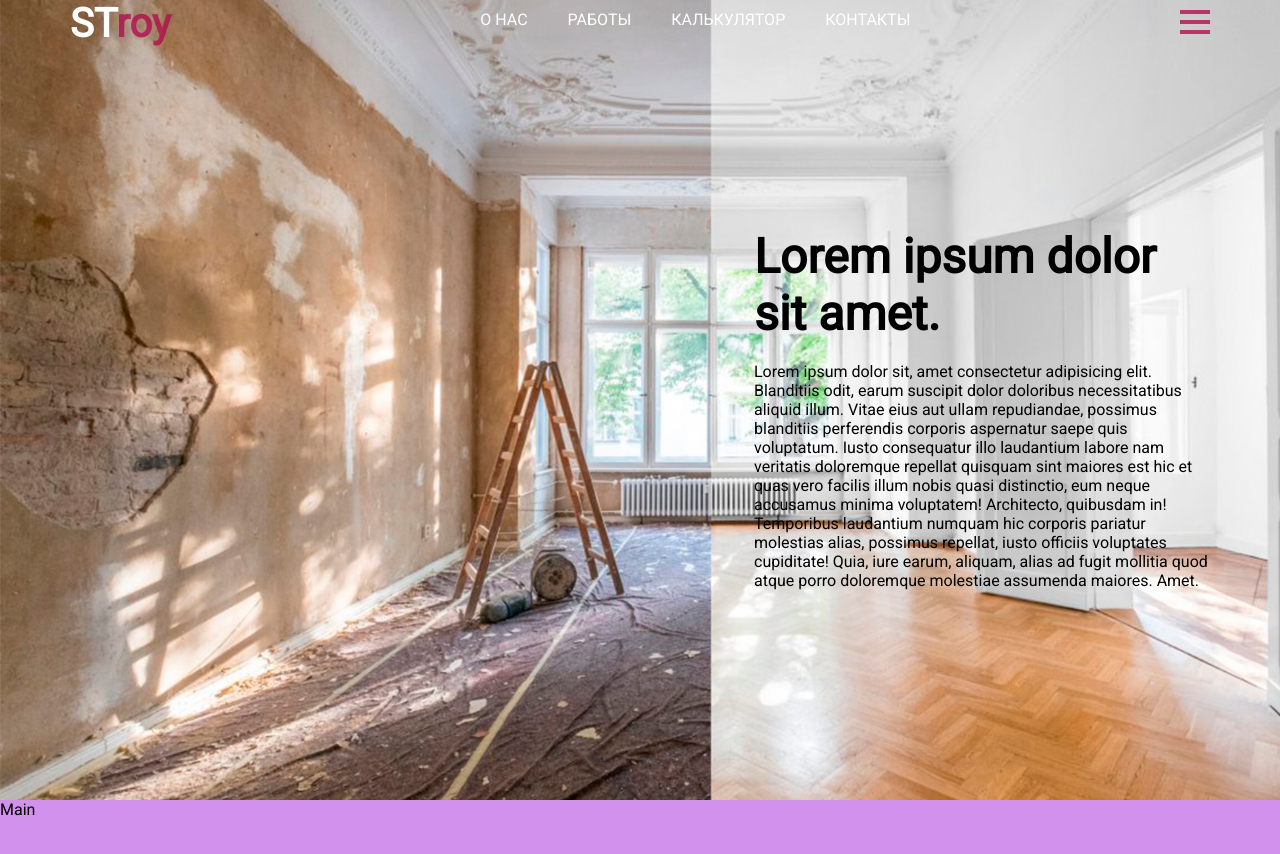
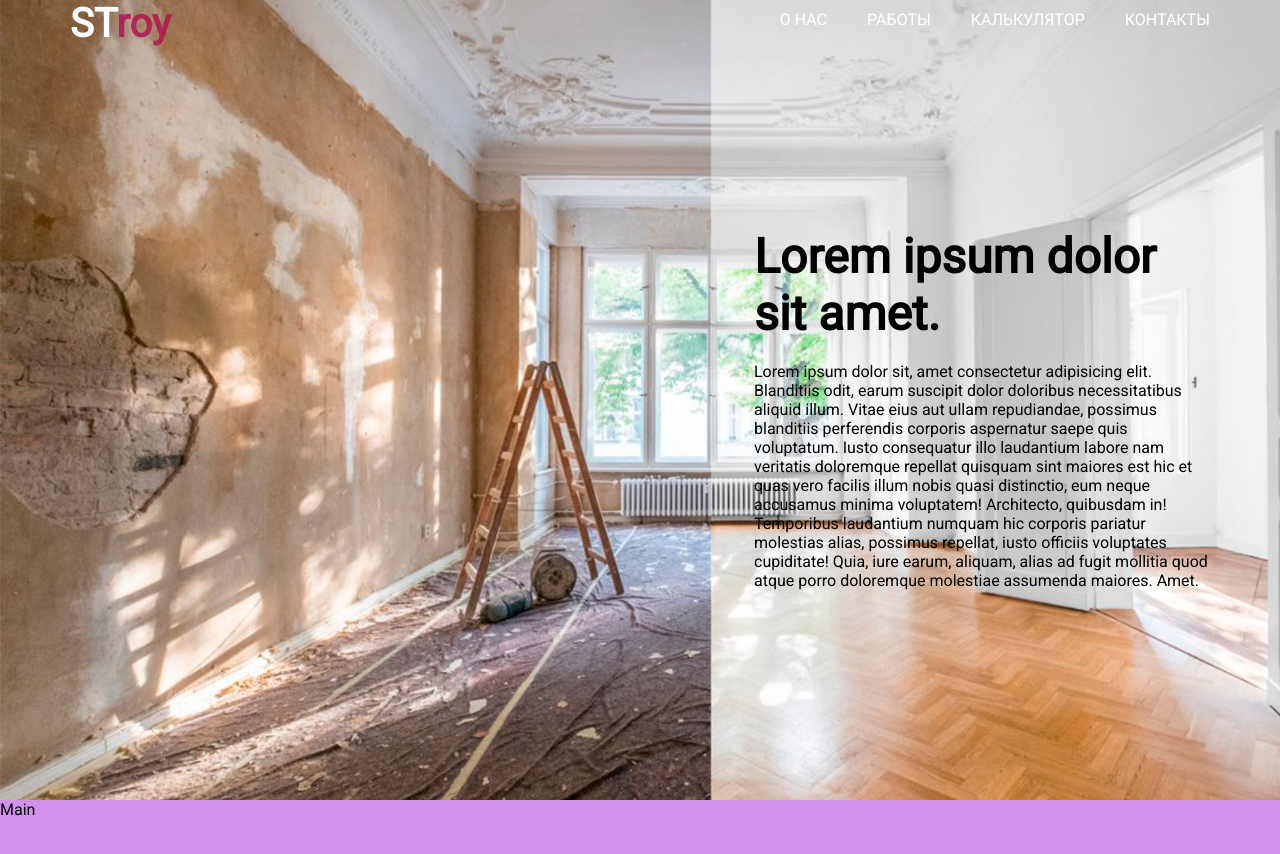
Before and after one commit to dworker863/stroy-site, a Next.js app: page / in a window 1280 px wide. Shown: the top 854 px of the page. Built offline with nearby package versions, Linux system fonts and the light colour scheme.

Commit message:
Moved Hanburger into Header component

```diff
--- a/components/Blocks/Nav/StyledNav.ts
+++ b/components/Blocks/Nav/StyledNav.ts
@@ -1,6 +1,10 @@
 import styled from 'styled-components';
 
-export const StyledNav = styled.nav``;
+export const StyledNav = styled.nav`
+  @media (max-width: 768px) {
+    display: none;
+  }
+`;
 
 export const StyledMenu = styled.ul`
   display: flex;
--- a/components/Blocks/NavMobile/StyledNavMobile.ts
+++ b/components/Blocks/NavMobile/StyledNavMobile.ts
@@ -2,6 +2,7 @@ import { IStyledNavMobile } from './INavMobile';
 import styled, { css } from 'styled-components';
 
 export const StyledNavMobile = styled.nav<IStyledNavMobile>`
+  display: none;
   position: absolute;
   top: 0;
   right: -320px;
@@ -16,6 +17,10 @@ export const StyledNavMobile = styled.nav<IStyledNavMobile>`
     css`
       right: 0;
     `};
+
+  @media (max-width: 768px) {
+    display: block;
+  }
 `;
 
 export const StyledMobileMenu = styled.ul``;
--- a/components/Blocks/TopLine/ITopLine.ts
+++ /dev/null
@@ -1,4 +0,0 @@
-export interface ITopLine {
-  isActive: boolean;
-  hamburgerClickHandler: () => void;
-}
--- a/components/Blocks/TopLine/TopLine.tsx
+++ b/components/Blocks/TopLine/TopLine.tsx
@@ -3,17 +3,15 @@ import React, { FC } from 'react';
 import Hamburger from '../../Elements/Hamburger/Hamburger';
 import Logo from '../../Elements/Logo/Logo';
 import Nav from '../Nav/Nav';
-import { ITopLine } from './ITopLine';
 import { StyledTopLine } from './StyledTopLine';
 
-const TopLine: FC<ITopLine> = ({ isActive, hamburgerClickHandler }) => {
+const TopLine: FC = () => {
   return (
     <StyledTopLine>
       <Link href="/">
         <Logo />
       </Link>
       <Nav />
-      <Hamburger isActive={isActive} onClick={hamburgerClickHandler} />
     </StyledTopLine>
   );
 };
--- a/components/Elements/Hamburger/StyledHamburger.ts
+++ b/components/Elements/Hamburger/StyledHamburger.ts
@@ -2,10 +2,17 @@ import styled, { css } from 'styled-components';
 import { IStyledHamburger, IStyledHamburgerWrapper } from './IHamburger';
 
 export const StyledHamburgerWrapper = styled.div<IStyledHamburgerWrapper>`
+  z-index: 1000;
+  display: none;
   cursor: pointer;
-  position: relative;
+  position: absolute;
+  right: 40px;
   width: 30px;
   height: 40px;
+
+  @media (max-width: 768px) {
+    display: block;
+  }
 `;
 
 export const StyledHamburger = styled.div<IStyledHamburger>`
--- a/components/Sections/Header/Header.tsx
+++ b/components/Sections/Header/Header.tsx
@@ -21,12 +21,10 @@ const Header: FC = () => {
 
   return (
     <StyledHeader>
+      <Hamburger isActive={active} onClick={setItemActiveHandler} />
       <NavMobile isActive={active} navClickHandler={setItemActiveHandler} />
       <Container>
-        <TopLine
-          isActive={active}
-          hamburgerClickHandler={setItemActiveHandler}
-        />
+        <TopLine />
         <StyledHeaderInfo>
           <StyledHeaderTitle>Lorem ipsum dolor sit amet.</StyledHeaderTitle>
           <StyledHeaderDesc>
```
